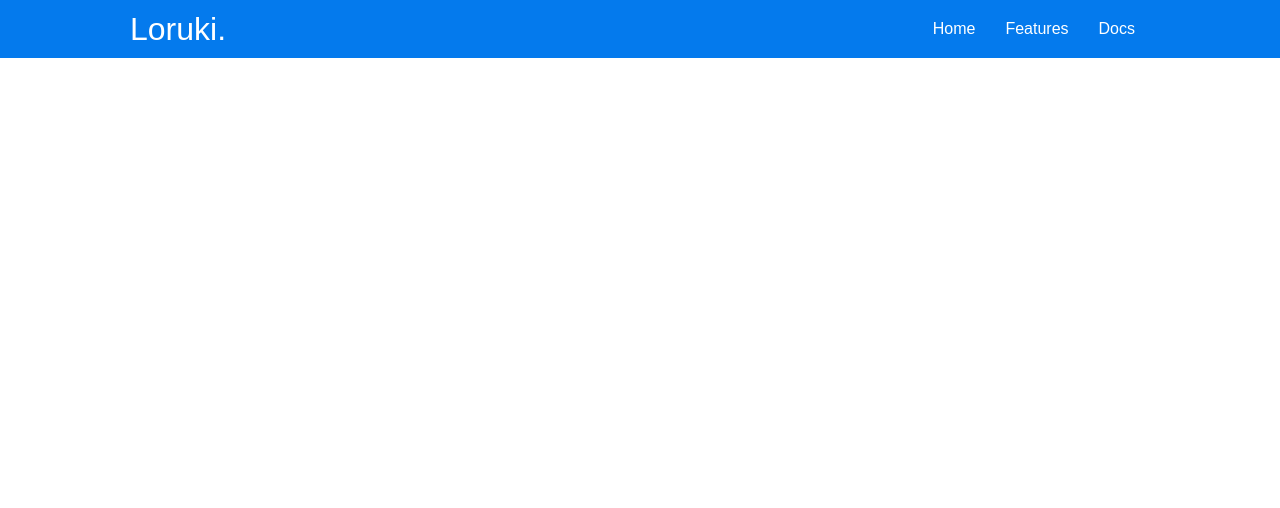
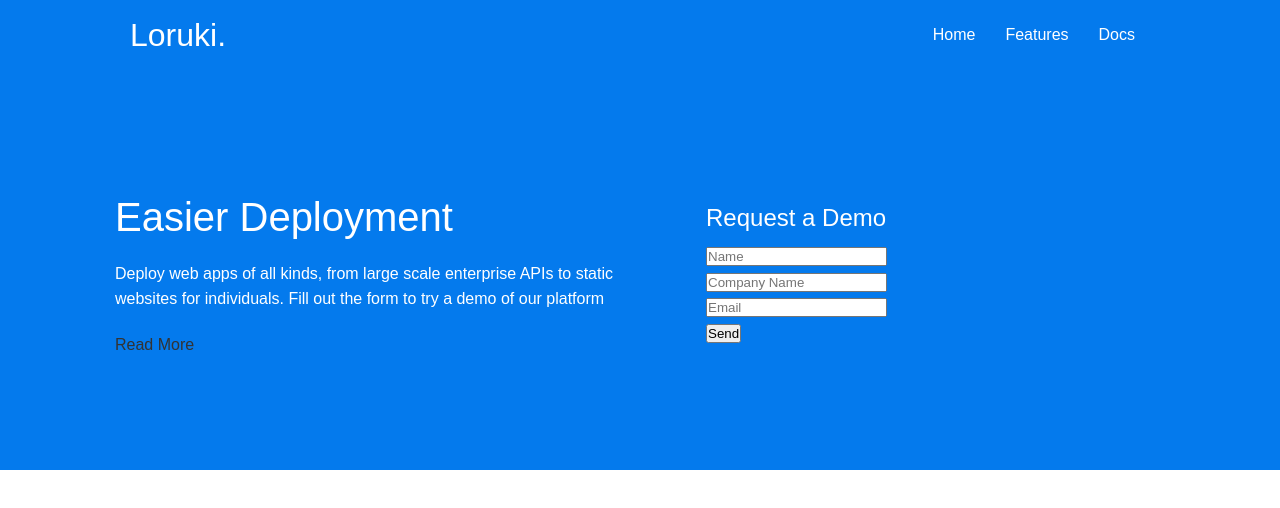
Before and after one commit to artnovikov/loruki, a plain HTML site: page index.html in a window 1280 px wide. Drawn offline with Linux system fonts and the light colour scheme.

Commit message:
showcase area, grid

```diff
--- a/css/main.css
+++ b/css/main.css
@@ -32,6 +32,10 @@ a {
   color: #333;
 }
 
+/* Basic */
+
+/* Basic */
+
 body {
   font-family: Arial, "Helvetica Neue", Helvetica, sans-serif;
   line-height: 1.6;
@@ -49,10 +53,15 @@ p {
   margin: 10px 0;
 }
 
+/* Utilities */
+
+/* Utilities */
+
 .container {
   max-width: 1100px;
   margin: 0 auto;
   padding: 0 40px;
+  overflow: auto;
 }
 
 .flex {
@@ -68,12 +77,32 @@ p {
   -webkit-align-items: center;
       -ms-flex-align: center;
           align-items: center;
+  height: 100%;
 }
+
+.grid {
+  display: grid;
+  grid-template-columns: repeat(2, 1fr);
+  gap: 20px;
+  -webkit-box-pack: center;
+  -webkit-justify-content: center;
+      -ms-flex-pack: center;
+          justify-content: center;
+  -webkit-box-align: center;
+  -webkit-align-items: center;
+      -ms-flex-align: center;
+          align-items: center;
+  height: 100%;
+}
+
+/* Navbar */
+
+/* Navbar */
 
 .navbar {
   background-color: #047aed;
   color: #fff;
-  overflow: auto;
+  height: 70px;
 }
 
 .menu {
@@ -83,19 +112,46 @@ p {
   display: flex;
 }
 
-.menu__link {
+.link {
   color: #fff;
   padding: 10px;
+}
+
+.link:hover {
+  border-bottom: 2px solid #fff;
+}
+
+.menu__link {
   margin: 0 5px;
 }
 
-.menu__link:hover {
-  border-bottom: 2px solid #fff;
-}
-
-.navbar__flex {
+.navbar_flex-between {
   -webkit-box-pack: justify;
   -webkit-justify-content: space-between;
       -ms-flex-pack: justify;
           justify-content: space-between;
 }
+
+/* Showcase */
+
+/* Showcase */
+
+.showcase {
+  height: 400px;
+  background-color: #047aed;
+  color: #fff;
+  position: relative;
+}
+
+.showcase_grid {
+  grid-template-columns: 55% 45%;
+  gap: 30px;
+}
+
+.showcase__title {
+  font-size: 40px;
+}
+
+.showcase__description {
+  margin: 20px 0;
+}
--- a/index.html
+++ b/index.html
@@ -18,7 +18,7 @@
 
 	<div class="navbar">
 
-		<div class="container flex navbar__flex">
+		<div class="container flex navbar_flex-between">
 
 			<h1 class="logo">Loruki.</h1>
 
@@ -26,11 +26,11 @@
 
 				<ul class="menu">
 
-					<li class="menu__item"><a href="#" class="menu__link">Home</a></li>
+					<li class="menu__item"><a href="#" class="link menu__link">Home</a></li>
 
-					<li class="menu__item"><a href="#" class="menu__link">Features</a></li>
+					<li class="menu__item"><a href="#" class="link menu__link">Features</a></li>
 
-					<li class="menu__item"><a href="#" class="menu__link">Docs</a></li>
+					<li class="menu__item"><a href="#" class="link menu__link">Docs</a></li>
 
 				</ul>
 
@@ -40,7 +40,56 @@
 
 	</div>
 
+	<section class="showcase">
+
+		<div class="container grid showcase_grid">
+
+			<div class="showcase__text">
+
+				<h1 class="showcase__title">Easier Deployment</h1>
+
+				<p class="showcase__description">Deploy web apps of all kinds, from large scale enterprise APIs to static websites for individuals. Fill out the form to try a demo of our platform</p>
+
+				<a href="#" class="btn btn-primary">Read More</a>
+
+			</div>
+
+			<div class="showcase__form card">
+
+				<h2>Request a Demo</h2>
+
+				<form>
+
+					<div class="form-control">
+
+						<input type="text" name="name" placeholder="Name" required>
+
+					</div>
+
+					<div class="form-control">
+
+						<input type="text" name="company" placeholder="Company Name" required>
+
+					</div>
+
+					<div class="form-control">
+
+						<input type="email" name="email" placeholder="Email" required>
+
+					</div>
+
+					<input type="submit" value="Send" class="btn btn-primary">
+
+				</form>
+
+			</div>
+
+		</div>
+
+	</section>
+
 	<script src="js/main.min.js"></script>
+
 </body>
 
 </html>
```
Also changed, not shown: css/main.min.css.
